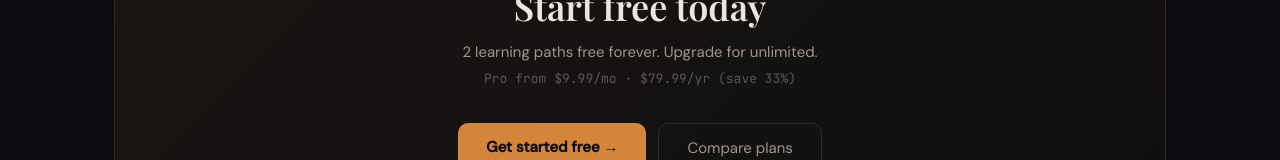
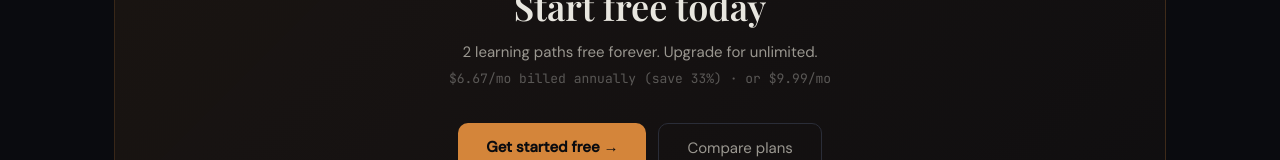
Before and after one commit to BBRC777/learnpath, a Next.js app: page / in a window 1280 px wide. Shown: the part 2677-2837 px from the top of the page. Built offline with nearby package versions, Linux system fonts and the light colour scheme; no server answers; a web font is replaced by a local one.

Commit message:
feat: lead with annual pricing on landing

```diff
--- a/app/landing.tsx
+++ b/app/landing.tsx
@@ -145,7 +145,7 @@ export default function LandingPage() {
         <div style={{ textAlign: 'center', marginBottom: 100, padding: '60px 40px', background: 'linear-gradient(135deg, rgba(212,133,58,0.08), rgba(212,133,58,0.03))', border: '1px solid rgba(212,133,58,0.2)', borderRadius: 20 }}>
           <div style={{ fontFamily: "'Playfair Display', serif", fontSize: 36, color: 'var(--text)', marginBottom: 12 }}>Start free today</div>
           <div style={{ fontSize: 15, color: 'var(--text2)', marginBottom: 8 }}>2 learning paths free forever. Upgrade for unlimited.</div>
-          <div style={{ fontSize: 13, color: 'var(--text3)', marginBottom: 36, fontFamily: "'JetBrains Mono', monospace" }}>Pro from $9.99/mo · $79.99/yr (save 33%)</div>
+          <div style={{ fontSize: 13, color: 'var(--text3)', marginBottom: 36, fontFamily: "'JetBrains Mono', monospace" }}>$6.67/mo billed annually (save 33%) · or $9.99/mo</div>
           <div style={{ display: 'flex', gap: 12, justifyContent: 'center', flexWrap: 'wrap' }}>
             <Link href="/auth" style={{ padding: '14px 28px', borderRadius: 10, background: '#d4853a', color: '#0a0b0f', fontSize: 15, fontWeight: 600, textDecoration: 'none', fontFamily: "'DM Sans', sans-serif" }}>
               Get started free →
```
